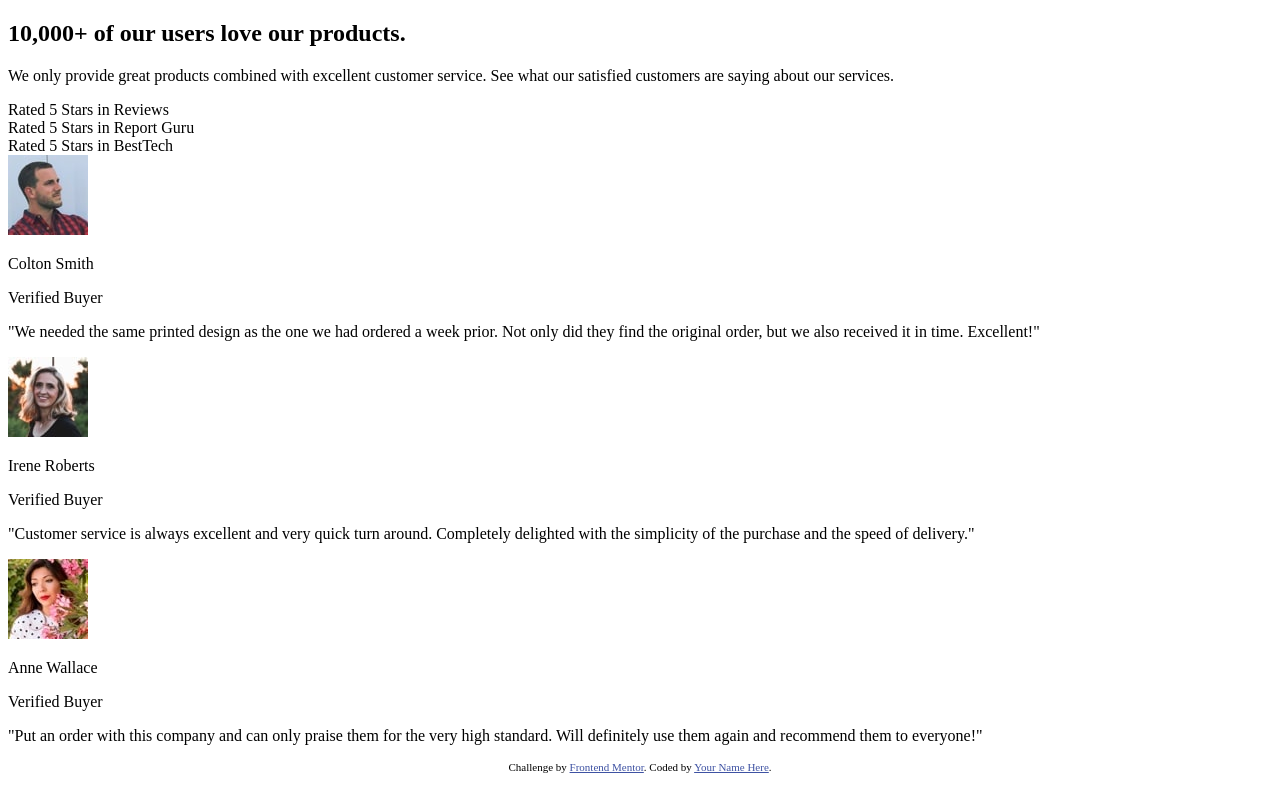
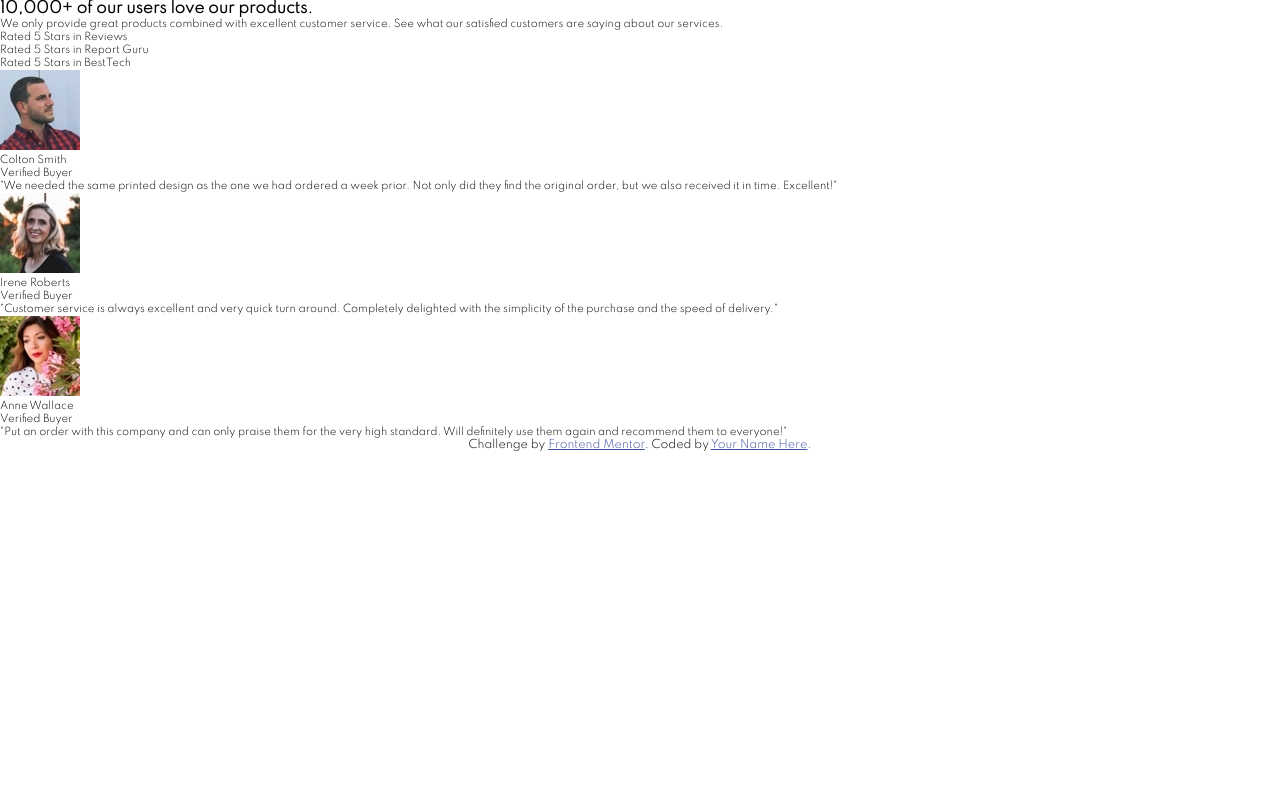
Before and after one commit to nderimsali096/social-proof-section, a website: page index.html in a window 1280 px wide. Drawn offline with Linux system fonts and the light colour scheme.

Commit message:
styling the base sass such as: *,html,body,:root

```diff
--- a/index.html
+++ b/index.html
@@ -13,6 +13,8 @@
     />
 
     <link rel="stylesheet" href="css/main.css">
+    <link rel="preconnect" href="https://fonts.gstatic.com">
+  <link href="https://fonts.googleapis.com/css2?family=Spartan:wght@300&display=swap" rel="stylesheet">
 
     <title>Frontend Mentor | Social proof section</title>
 
--- a/sass/_base.scss
+++ b/sass/_base.scss
@@ -0,0 +1,30 @@
+*,*::after,*::before {
+    margin: 0;
+    padding: 0;
+    box-sizing: border-box;
+}
+
+html {
+    //this defines what 1rem is.
+
+    font-size: 62.5%; // ! 1rem = 10px;  10px/16px = 62.5%
+}
+
+
+body {
+    box-sizing: border-box;
+    font-family: Spartan;
+}
+
+
+:root {
+    // primary colors
+
+    --very-dark-magenta: hsl(300, 43%, 22%);
+    --soft-pink: hsl(333, 80%, 67%);
+
+    // neutral colors
+
+    --dark-grayish-magenta: hsl(303, 10%, 53%);
+    --light-grayish-magenta: hsl(300, 24%, 96%);
+}
```
Also changed, not shown: css/main.css.
